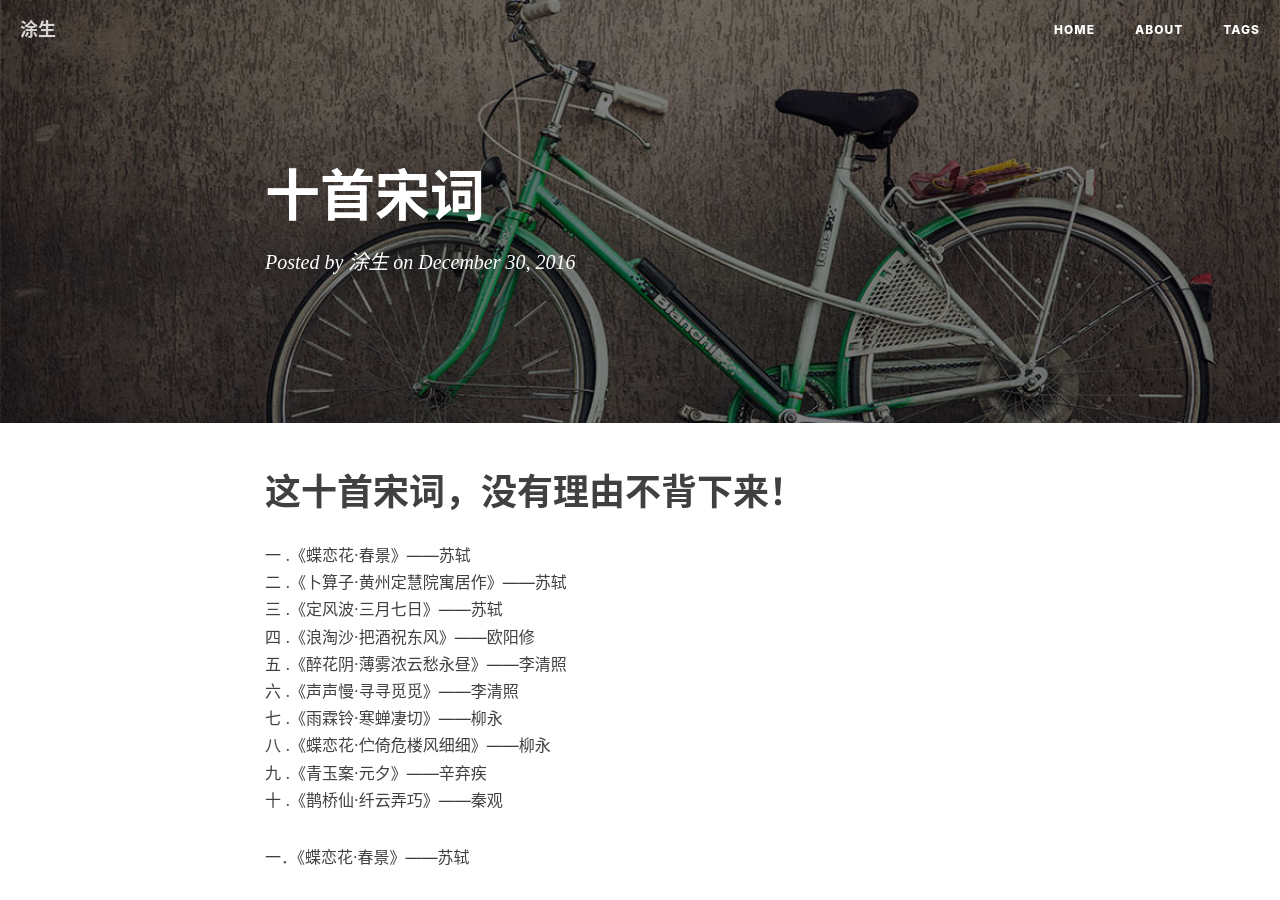
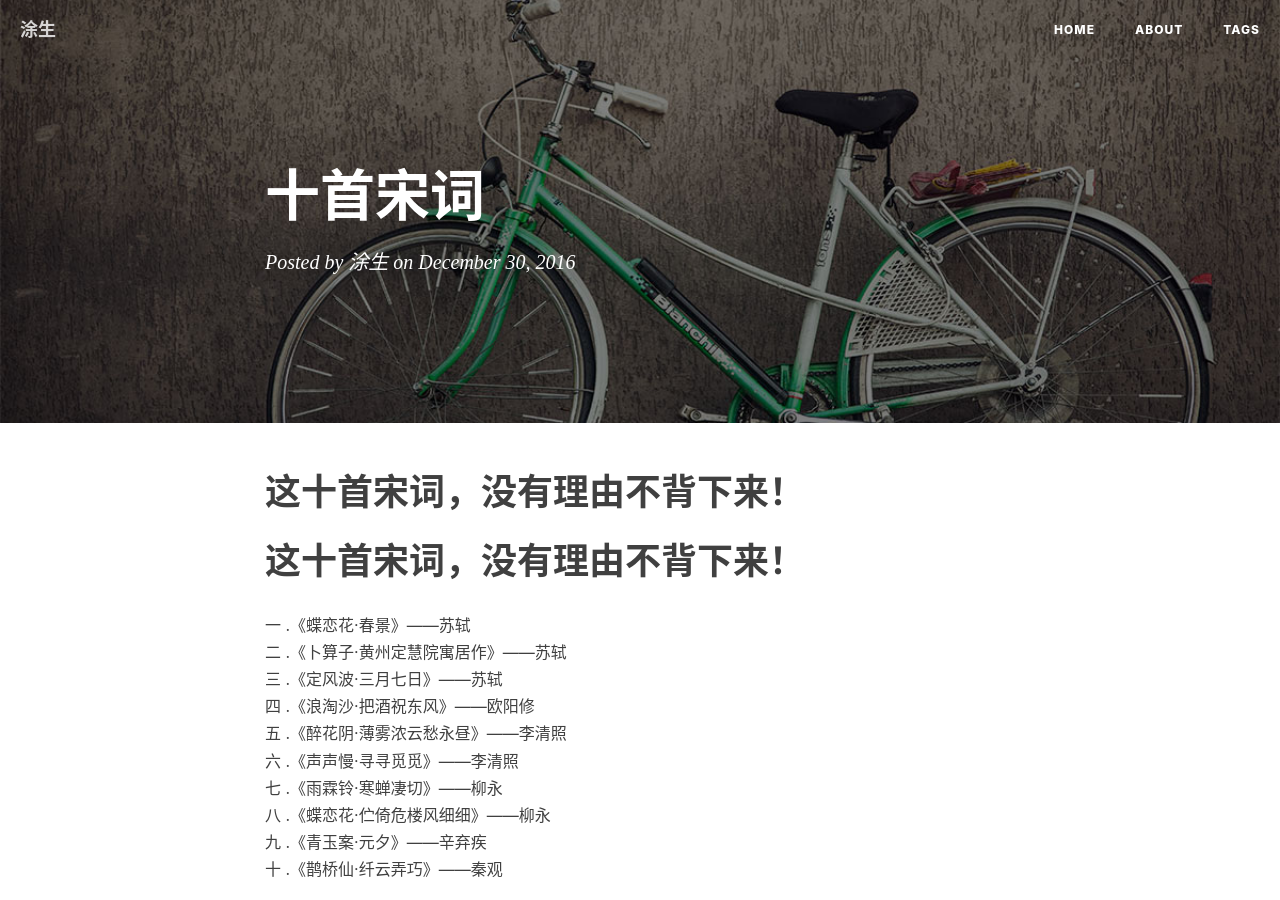
Before and after one commit to whybingo3/whybingo3.github.io, a Jekyll site: the page built from _posts/2016-12-30-十首宋词.md, in a window 1280 px wide and 900 px high. Built offline with Jekyll 4.4.1, drawn with Linux system fonts in a browser that asks for light colours; nearby versions of some CDN libraries; our own code applies the rules of GitHub Pages for plain Markdown files; comment, search, counter and statistics services are not loaded.

Commit message:
修改md文件

```diff
--- a/_posts/2016-12-30-十首宋词.md
+++ b/_posts/2016-12-30-十首宋词.md
@@ -1,5 +1,7 @@
 这十首宋词，没有理由不背下来！
 ============
+
+# 这十首宋词，没有理由不背下来！
 
 
 
@@ -17,9 +19,9 @@
 
 一．《蝶恋花·春景》——苏轼
 > 花褪残红青杏小。燕子飞时，绿水人家绕。
-枝上柳绵吹又少。天涯何处无芳草！
-墙里秋千墙外道。墙外行人，墙里佳人笑。
-笑渐不闻声渐悄。多情却被无情恼。
+> 枝上柳绵吹又少。天涯何处无芳草！
+> 墙里秋千墙外道。墙外行人，墙里佳人笑。
+> 笑渐不闻声渐悄。多情却被无情恼。
 
 没有江山，没有抱负，没有人世浮沉，没有阔大的一切。一首小词，淡淡的春色，寻常的巷陌，却在不知不觉中道尽人生。
 
```
